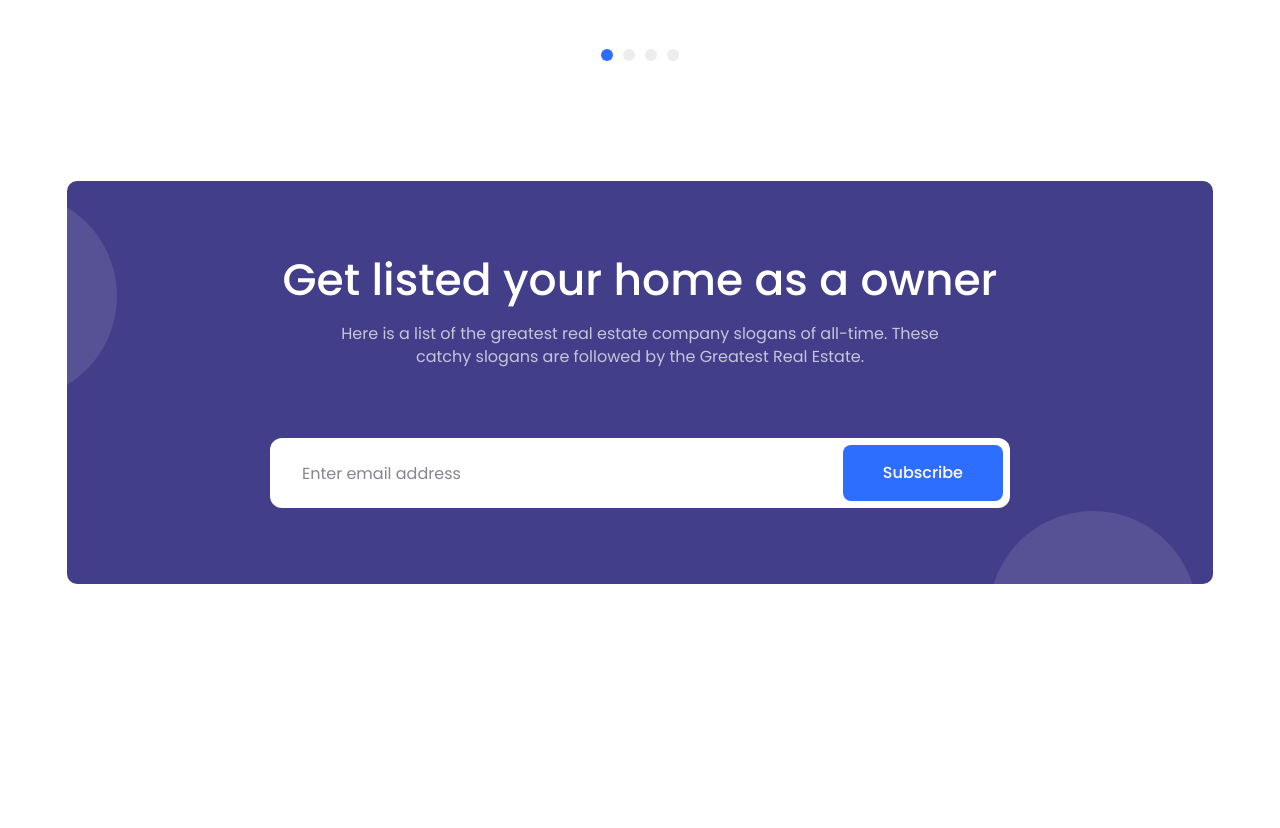
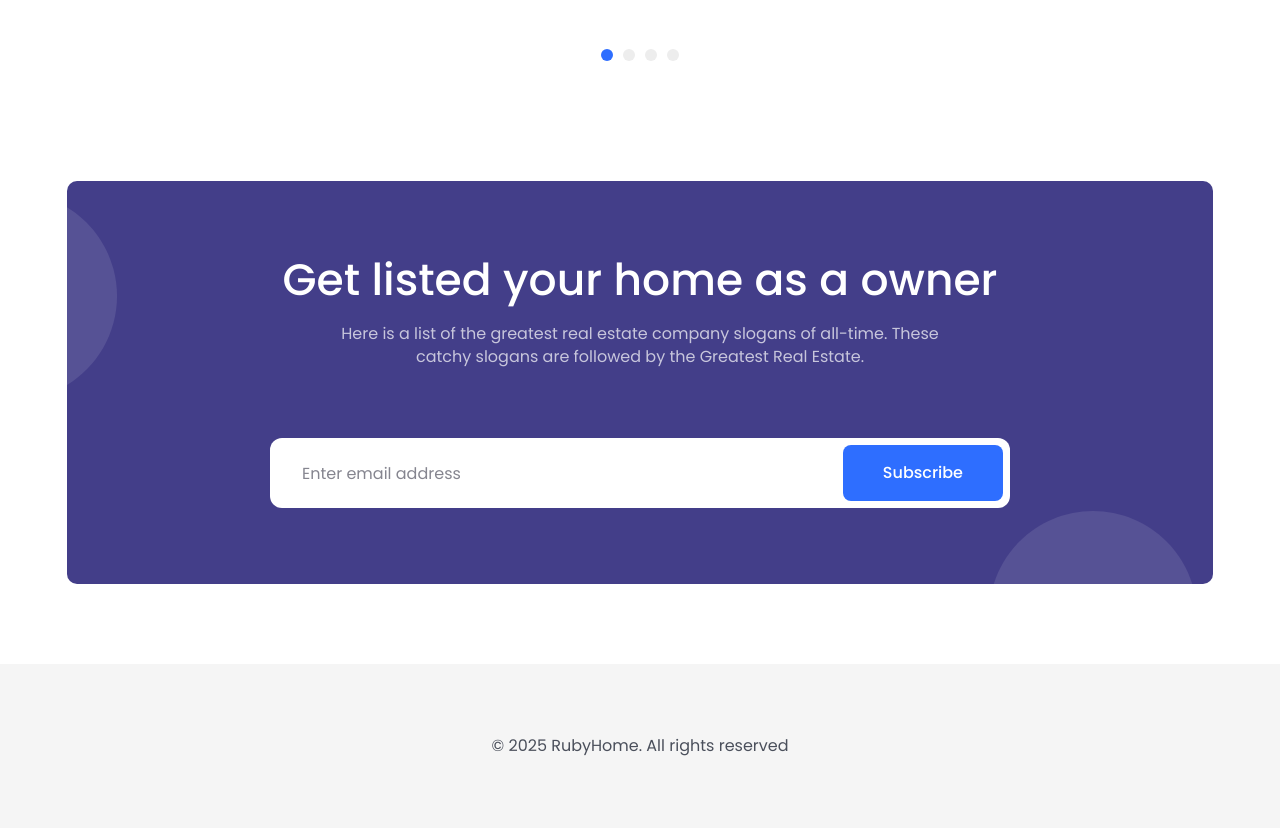
Before and after one commit to leo24102020/RubyHome-preview, a plain HTML site: page index.html in a window 1280 px wide. Shown: the part 3151-3979 px from the top of the page. Before the commit the page ends 3815 px from the top, so only its background shows below. Drawn offline with nearby package versions, Linux system fonts and the light colour scheme.

Commit message:
Publish copyright footer

```diff
--- a/css/style.css
+++ b/css/style.css
@@ -475,3 +475,7 @@ button {
 }
 
 @media (min-width: 1178px) { .subscribe { width: 1146px; height: 403px; } }
+
+.footer { background: #f5f5f5; font-family: 'Poppins', sans-serif; }
+.footer__container { min-height: 164px; display: flex; align-items: center; justify-content: center; padding-top: 24px; padding-bottom: 24px; }
+.footer__copyright { margin: 0; color: #030a1b; opacity: .7; font-size: 16px; line-height: 1.5; font-weight: 400; text-align: center; overflow-wrap: anywhere; }
--- a/index.html
+++ b/index.html
@@ -6,7 +6,7 @@
     <title>RubyHome</title>
     <link rel="stylesheet" href="css/normalize.css">
     <link rel="stylesheet" href="assets/vendor/swiper/swiper-bundle.min.css">
-    <link rel="stylesheet" href="css/style.css?v=13">
+    <link rel="stylesheet" href="css/style.css?v=14">
     <script src="assets/vendor/swiper/swiper-bundle.min.js" defer></script>
     <script src="js/script.js?v=6" defer></script>
   </head>
@@ -148,5 +148,10 @@
         </li>
       </template>
     </main>
+    <footer class="footer" lang="en">
+      <div class="container footer__container">
+        <p class="footer__copyright">© 2025 RubyHome. All rights reserved</p>
+      </div>
+    </footer>
   </body>
 </html>
```
